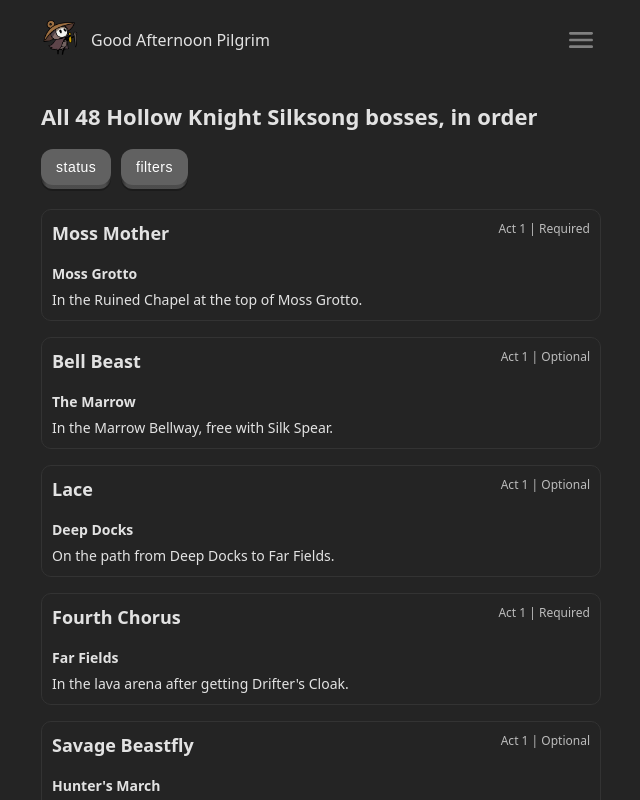
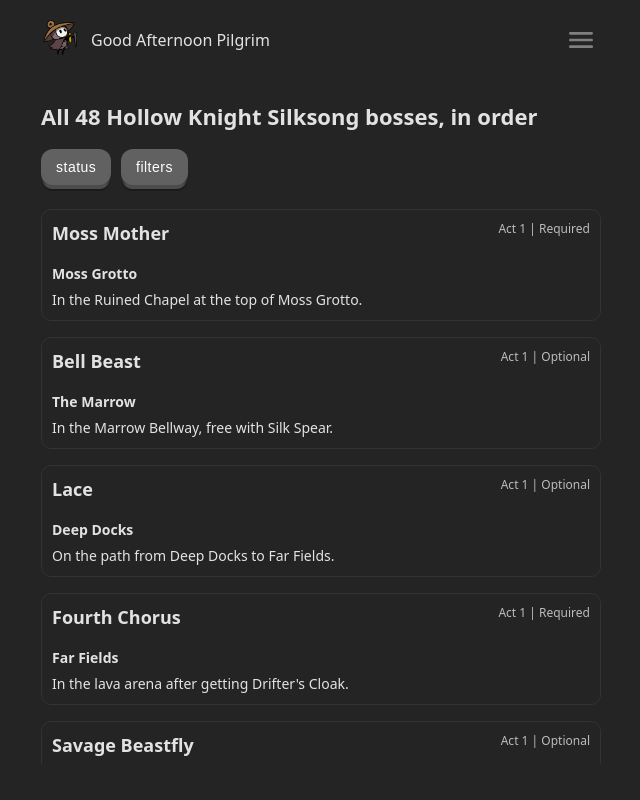
Before and after one commit to pheroMona13/silksong-companion, a React (Vite) app: page /silksong-companion/bosses in a window 1280 px wide. Shown: the whole page, without its empty margins (319-959 px from the left). Built offline with nearby package versions, Linux system fonts and the light colour scheme.

Commit message:
set top section of boss list to be fixed

```diff
--- a/src/pages/boss/modes/list/BossList.scss
+++ b/src/pages/boss/modes/list/BossList.scss
@@ -1,5 +1,12 @@
 .boss_list {
-  height: 100dvh;
+  height: 100%;
+  overflow: hidden;
+
+  &.filter_visible {
+    & > .list {
+      height: calc(100% - 188px);
+    }
+  }
 
   h2 {
     margin: 0 0 20px 0;
@@ -19,15 +26,12 @@
   }
 
   & > .list {
-    flex: 1;
-
     display: flex;
     flex-direction: column;
     gap: 1rem;
 
     padding: 0 0 20px;
-
+    height: calc(100% - 125px);
     overflow: auto;
-    min-height: 0;
   }
 }
```
